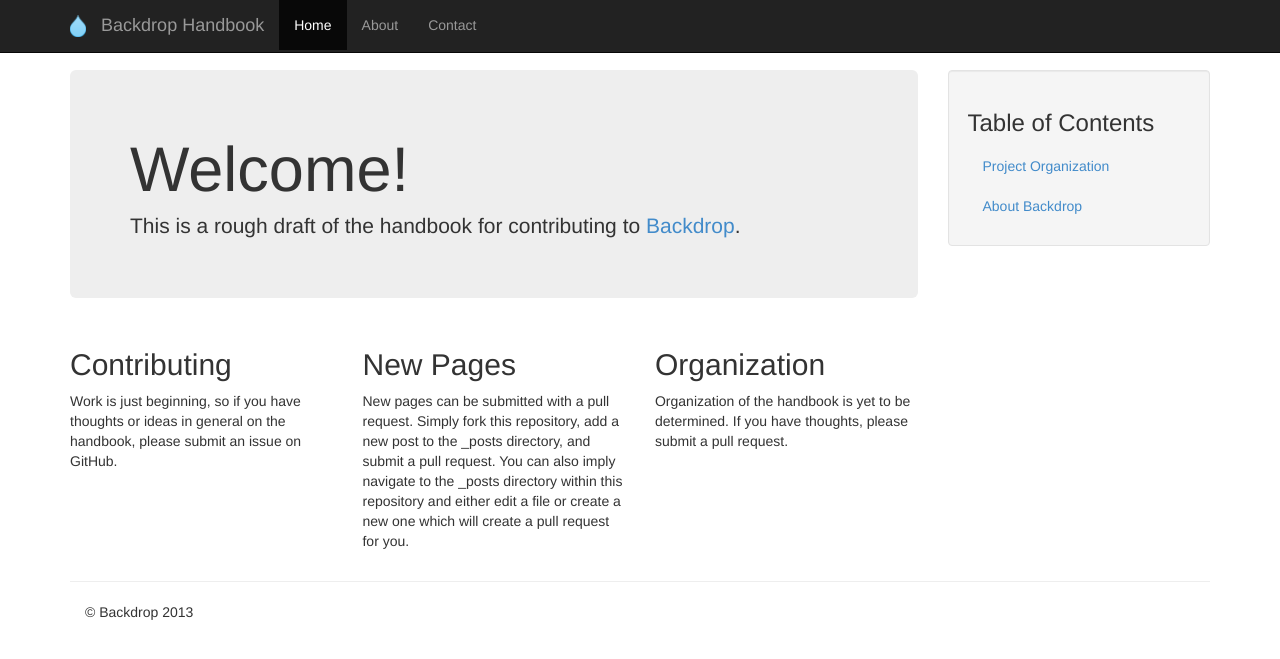
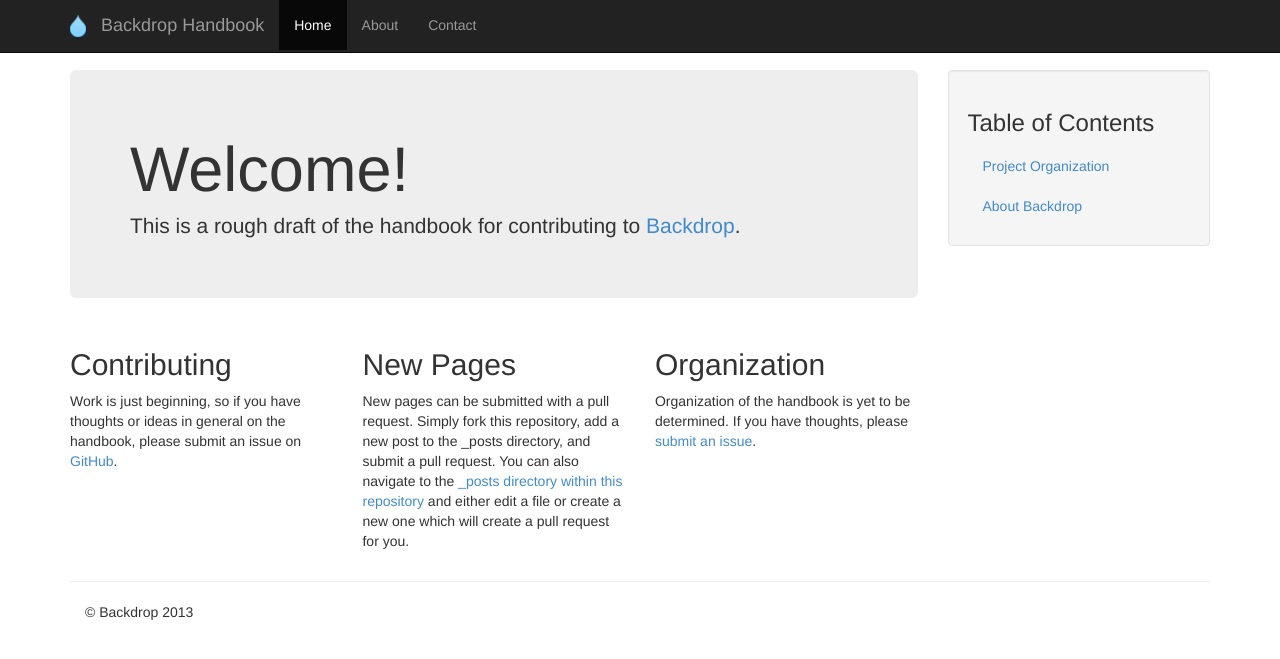
Before and after one commit to chrisfromredfin/handbook, a Jekyll site: the page built from index.html, in a window 1280 px wide. Shown: the top 659 px of the page. Built offline with Jekyll 4.4.1, drawn with Linux system fonts in a browser that asks for light colours; Markdown is read by kramdown in place of the engine named in the settings.

Commit message:
:trollface: updating index with some links to the github repo

```diff
--- a/index.html
+++ b/index.html
@@ -7,18 +7,20 @@ title: Backdrop Handbook
             <h1>Welcome!</h1>
             <p>This is a rough draft of the handbook for contributing to <a href="http://backdropcms.org">Backdrop</a>.</p>
           </div>
+
           <div class="row">
             <div class="col-6 col-sm-6 col-lg-4">
               <h2>Contributing</h2>
-              <p>Work is just beginning, so if you have thoughts or ideas in general on the handbook, please submit an issue on GitHub.</p>
-            </div><!--/span-->
+              <p>Work is just beginning, so if you have thoughts or ideas in general on the handbook, please submit an issue on <a href="https://github.com/backdrop/handbook/issues">GitHub</a>.</p>
+            </div>
+
             <div class="col-6 col-sm-6 col-lg-4">
               <h2>New Pages</h2>
-              <p>New pages can be submitted with a pull request. Simply fork this repository, add a new post to the _posts directory, and submit a pull request. You can also imply navigate to the _posts directory within this repository and either edit a file or create a new one which will create a pull request for you.</p>
-            </div><!--/span-->
+              <p>New pages can be submitted with a pull request. Simply fork this repository, add a new post to the _posts directory, and submit a pull request. You can also navigate to the <a href="https://github.com/backdrop/handbook/tree/gh-pages/_posts">_posts directory within this repository</a> and either edit a file or create a new one which will create a pull request for you.</p>
+            </div>
+
             <div class="col-6 col-sm-6 col-lg-4">
               <h2>Organization</h2>
-              <p>Organization of the handbook is yet to be determined. If you have thoughts, please submit a pull request.</p>
-            </div><!--/span-->
-
+              <p>Organization of the handbook is yet to be determined. If you have thoughts, please <a href="https://github.com/backdrop/handbook/issues/new">submit an issue</a>.</p>
+            </div>
           </div><!--/row-->
```
